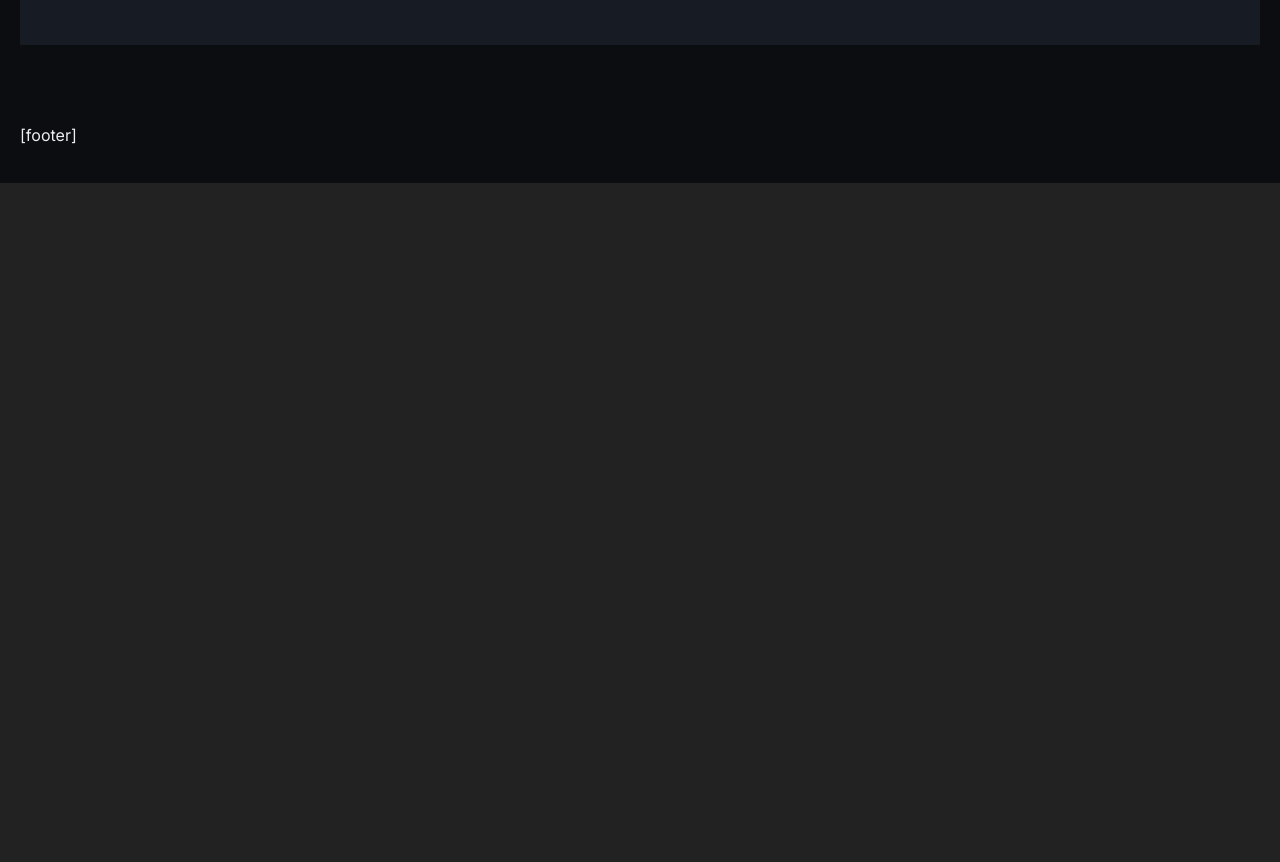
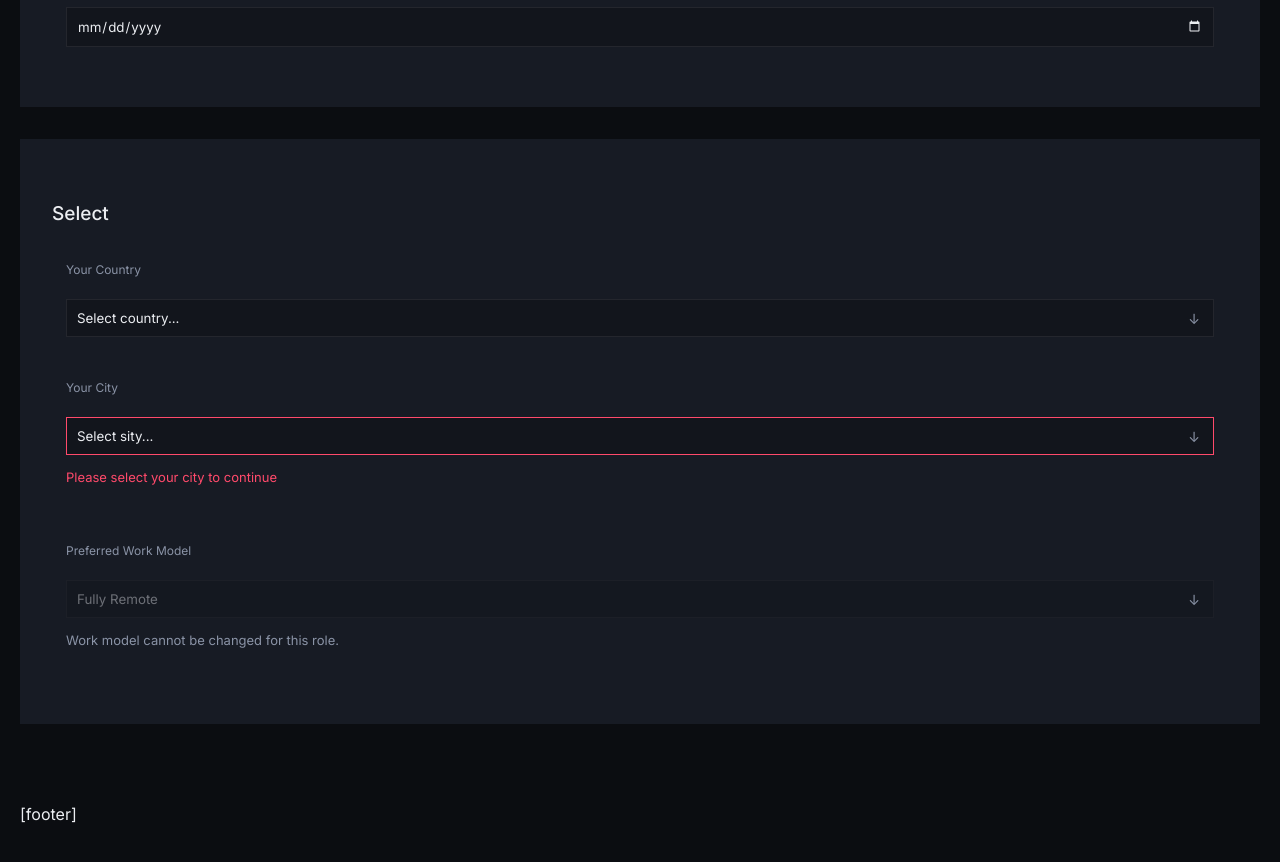
Before and after one commit to eugenia-vitinschii/modular-ui-kit, a Vue app: page /ui/form in a window 1280 px wide. Shown: the part 840-1702 px from the top of the page. Before the commit the page ends 1023 px from the top, so only its background shows below. Built offline with nearby package versions, Linux system fonts and the light colour scheme.

Commit message:
feat(base-select): add BaseSelect preview.Closes #4

```diff
--- a/src/views/FormElementsView.vue
+++ b/src/views/FormElementsView.vue
@@ -7,6 +7,7 @@
             </div>
             <div class="page__content">
                <div class="form section">
+                  <p class="subheading">Input</p>
                   <div class="form__item">
                      <base-input v-model="textValue" label="*Name" placeholder="Enter your username..." />
                      <!-- <p class="body-text" v-if="textValue">Current value: <strong>{{ textValue }}</strong> </p> -->
@@ -26,6 +27,21 @@
                      <base-input v-model="dateValue" type="date" label="Your birthday" />
                   </div>
                </div>
+               <div class="form section">
+                  <p class="subheading">Select</p>
+                  <div class="form__item">
+                     <base-select v-model="selectedCountry" :options="countries" placeholder="Select country..."
+                        label="Your Country" />
+                  </div>
+                  <div class="form__item">
+                     <base-select v-model="selectedCity" :options="cities" placeholder="Select sity..."
+                        label="Your City" error="Please select your city to continue" />
+                  </div>
+                  <div class="form__item">
+                     <base-select v-model="lockedWorkModel" :options="workModelOptions" placeholder="Select sity..."
+                        label="Preferred Work Model" hint="Work model cannot be changed for this role." disabled />
+                  </div>
+               </div>
             </div>
          </div>
       </div>
@@ -38,6 +54,8 @@ import { ref, computed } from 'vue'
 
 /* COMPONENTS */
 import BaseInput from '@/components/ui/form/BaseInput.vue';
+import BaseSelect from '@/components/ui/form/BaseSelect.vue';
+
 
 /* variables for v-model */
 const textValue = ref('')
@@ -51,4 +69,27 @@ const emailError = computed(() => {
    return emailValue.value.includes('@') ? '' : 'Invalid email'
 })
 
+//select
+const selectedCountry = ref('')
+const countries = [
+   { value: 'usa', label: 'United States' },
+   { value: 'uk', label: 'United Kingdom' },
+   { value: 'germany', label: 'Germany' },
+   { value: 'japan', label: 'Japan' },
+   { value: 'canada', label: 'Canada' },
+]
+
+const selectedCity = ref('')
+const cities = [
+   { value: 'kyiv', label: 'Kyiv' },
+   { value: 'lviv', label: 'Lviv' }
+]
+
+const lockedWorkModel = ref('remote')
+const workModelOptions = [
+   { value: 'office', label: 'In-office' },
+   { value: 'hybrid', label: 'Hybrid' },
+   { value: 'remote', label: 'Fully Remote' }
+]
+
 </script>
```
